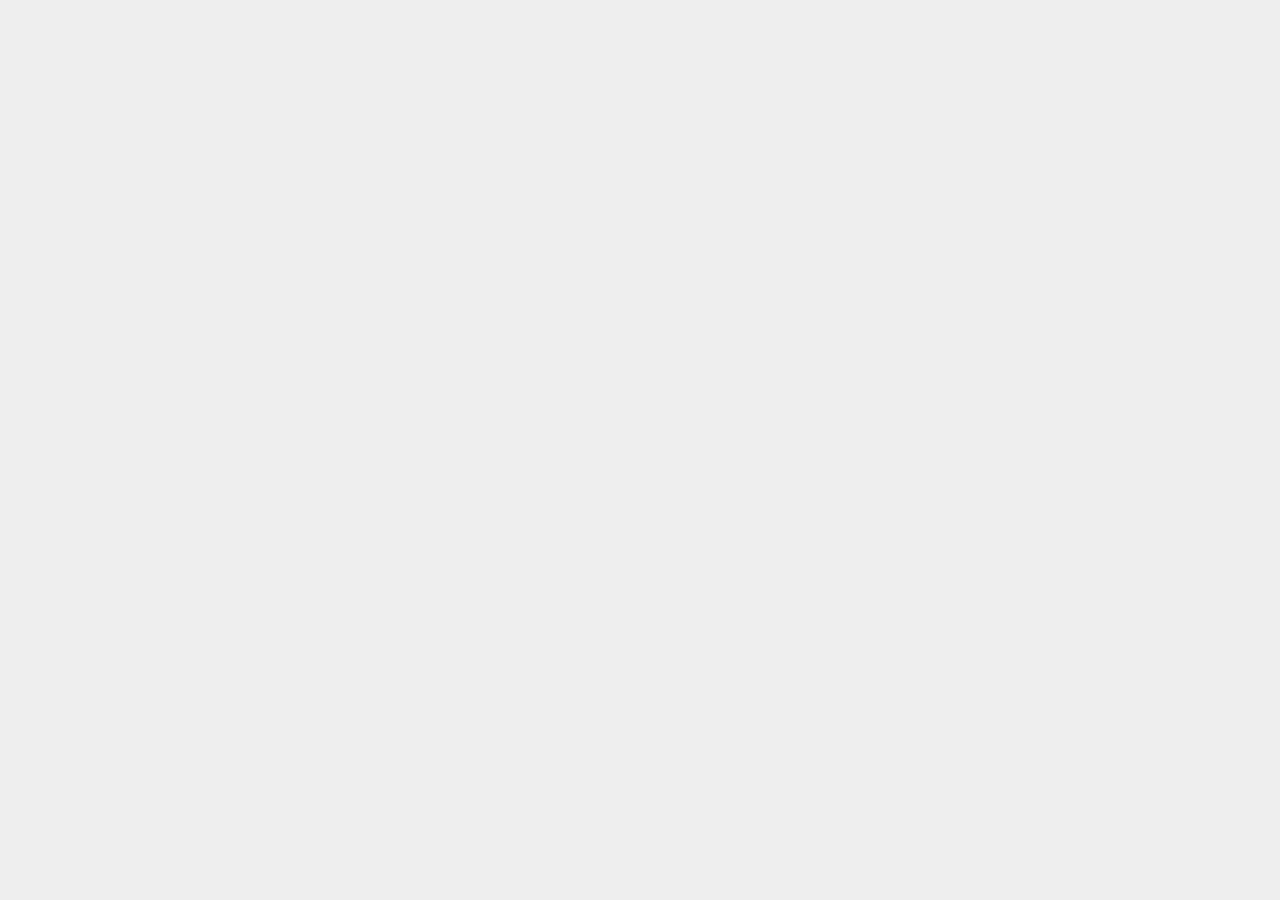
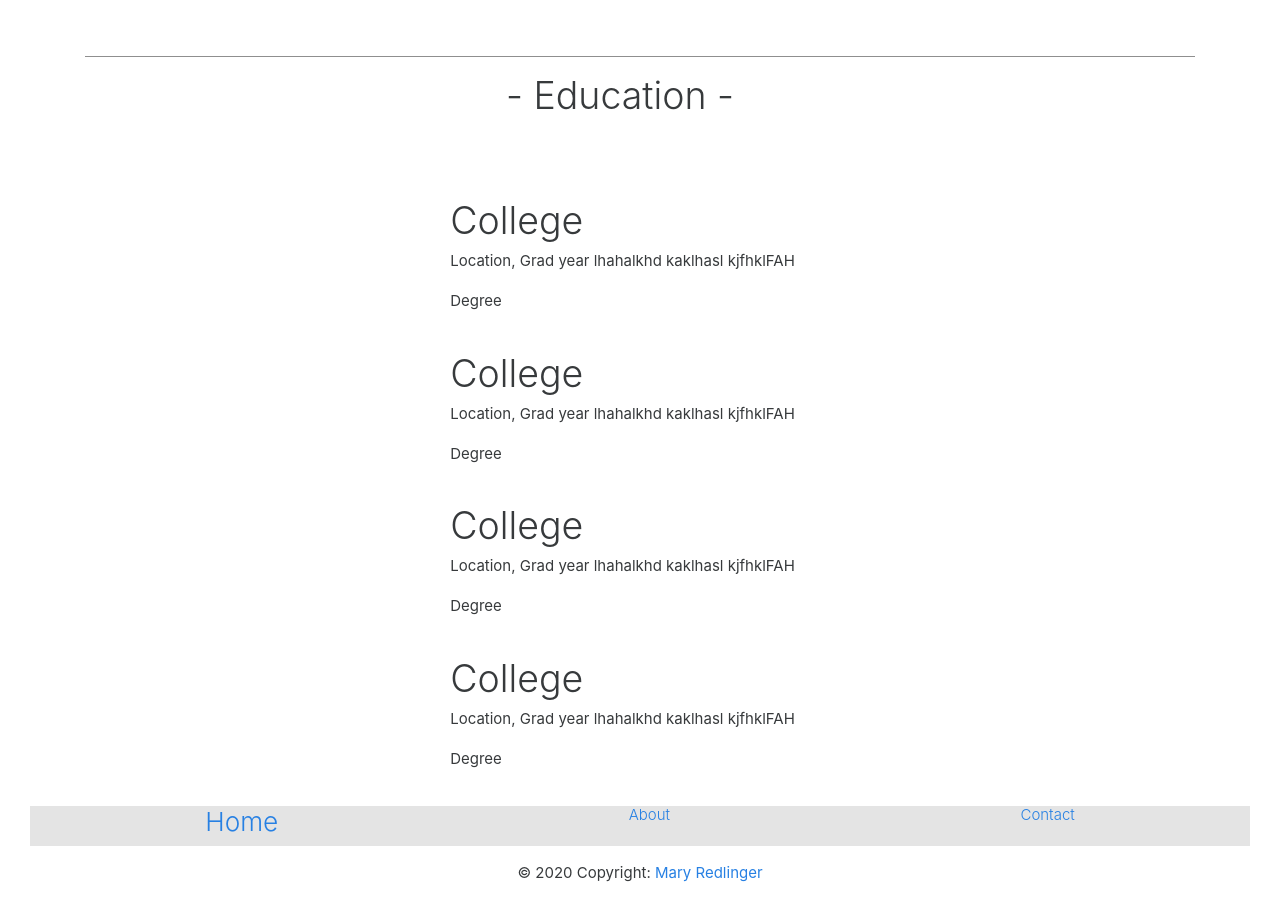
Before and after one commit to maryredlinger/joe-b-site, a React (Create React App) app: page /about in a window 1280 px wide. Shown: the part 653-1553 px from the top of the page. Before the commit the page ends 800 px from the top, so only its background shows below. Built offline with nearby package versions, Linux system fonts and the light colour scheme.

Commit message:
Adds info to about page

```diff
--- a/src/App.css
+++ b/src/App.css
@@ -55,7 +55,7 @@ body {
 
 .HomeImg{
   max-width: 100%;
-  opacity: 0.5;
+  opacity: 0.3;
   position: relative;
 }
 
@@ -181,8 +181,8 @@ div.transbox {
   .overlayer {
     position: absolute;
     top: 30%;
-    left: 22%;
-    width: 450px;
+    left: 11%;
+    width: 600px;
   }
 }
 .phoneNum{
@@ -193,3 +193,11 @@ div.transbox {
 .downloadColor{
   color: rgb(22, 91, 168);
 }
+
+.homeh2{
+  font-size: 50px;
+}
+
+.homeh3{
+  font-size: 30px;
+}
--- a/src/App.js
+++ b/src/App.js
@@ -16,7 +16,7 @@ function App() {
         <h3>Teacher, Tutor, Theologian</h3>
       </div>
       <div>
-        < NavBar sticky="top" />
+        < NavBar />
       </div>
 
         <Router>
--- a/src/pages/About.js
+++ b/src/pages/About.js
@@ -1,8 +1,15 @@
-import React from 'react'
+import React from 'react';
+import '../styles/About.css'
 
 const About = () => {
     return(
-        <div>
+        <div className="container">
+            < br />
+            <div className="row">
+                <div className="col-md-6 col-sm-12 mt-3">
+                    <img className="profileImg" src="./profile.png"/>
+                </div>
+                <div className="col-md-6 col-sm-12 mt-3 mb-3">
                     <p>First and foremost, I preach Jesus, my Lord, Savior, and First Teacher. I serve Him by
                     serving His children. My life and ministry are a perpetual gift to Him, and to His Mother, to whom I consecrate this whole endeavor.
                     I teach the curriculum to standard. I teach to mastery, using practice and drill, research and collaborative projects, and a variety of assessments to check for mastery. I remediate when necessary.
@@ -12,6 +19,29 @@ const About = () => {
                     Students thrive in an environment where they feel safe, boundaries are enforced and respected, and consequences are fairly dispensed. More importantly, I try to create a positive environment where each student’s dignity is respected.
                     </p>
                 </div>
+            </div>
+            <hr className="line-break"></hr>
+            <h1 className="ed">- Education -</h1>
+            <div className="edContainer">
+                <div className="schoolContainer">
+                    <h1 className="item">College</h1>
+                    <p className="item">Location, Grad year lhahalkhd kaklhasl kjfhklFAH</p>
+                    <p className="item">Degree</p>
+                <br/>
+                    <h1 className="item">College</h1>
+                    <p className="item">Location, Grad year lhahalkhd kaklhasl kjfhklFAH</p>
+                    <p className="item">Degree</p>
+                < br/>
+                    <h1 className="item">College</h1>
+                    <p className="item">Location, Grad year lhahalkhd kaklhasl kjfhklFAH</p>
+                    <p className="item">Degree</p>
+                < br/>
+                    <h1 className="item">College</h1>
+                    <p className="item">Location, Grad year lhahalkhd kaklhasl kjfhklFAH</p>
+                    <p className="item">Degree</p>
+                </div>
+            </div>
+        </div>
     )
 }
 
--- a/src/pages/Home.js
+++ b/src/pages/Home.js
@@ -8,10 +8,9 @@ const Home = () => {
             <div className="imgContainer">
                 <img src="./teacher.jpg" className="HomeImg wrapper"></img>
                 <div className="imgOverlayer overlayer">
-                    <h2>Mr. Joseph Bernens, M.A. ED</h2>
-                    <h3>Teacher for 28+ years</h3>
-                    <h3>Fully credentialed including Special Ed.</h3>
-
+                    <h2 className="homeh2">Mr. Joseph Bernens, M.A. ED</h2>
+                    <h3 className="homeh3">Teacher for 28+ years</h3>
+                    <h3 className="homeh3">Fully credentialed including Special Ed.</h3>
                 </div>
             </div>
 
--- /dev/null
+++ b/src/styles/About.css
@@ -0,0 +1,47 @@
+.profileImg{
+    max-width: 350px;
+    height: 350px;
+}
+
+.container {
+    margin-left: 20px;
+    margin-right: 20px;
+}
+
+.line-break {
+    width: 100%;
+    height: 5px;
+    margin-left: 20px;
+    margin-right: 20px;
+    float: left;
+    color: rgb(143, 143, 143);
+    padding-top: 3px;
+    background-color: rgba(255,255,255,.5);
+    border: none;
+    border-bottom: 1px solid rgb(143, 143, 143);
+}
+
+.edContainer {
+    padding-top: 70px;
+    display: flex;
+    justify-content: center;
+    padding-left: 5px;
+}
+
+.schoolContainer {
+    width: auto;
+}
+
+.item {
+    margin: 10px;
+    line-height: 20px;
+    text-align: left;
+    display: flex;
+    flex-wrap: wrap;
+    padding-top: 5px;
+    padding-bottom: 5px;
+}
+
+.ed {
+    align-items: center;
+}
```
Also changed, not shown: public/profile.png (added). Lines whose indentation alone changed are shown as unchanged.
